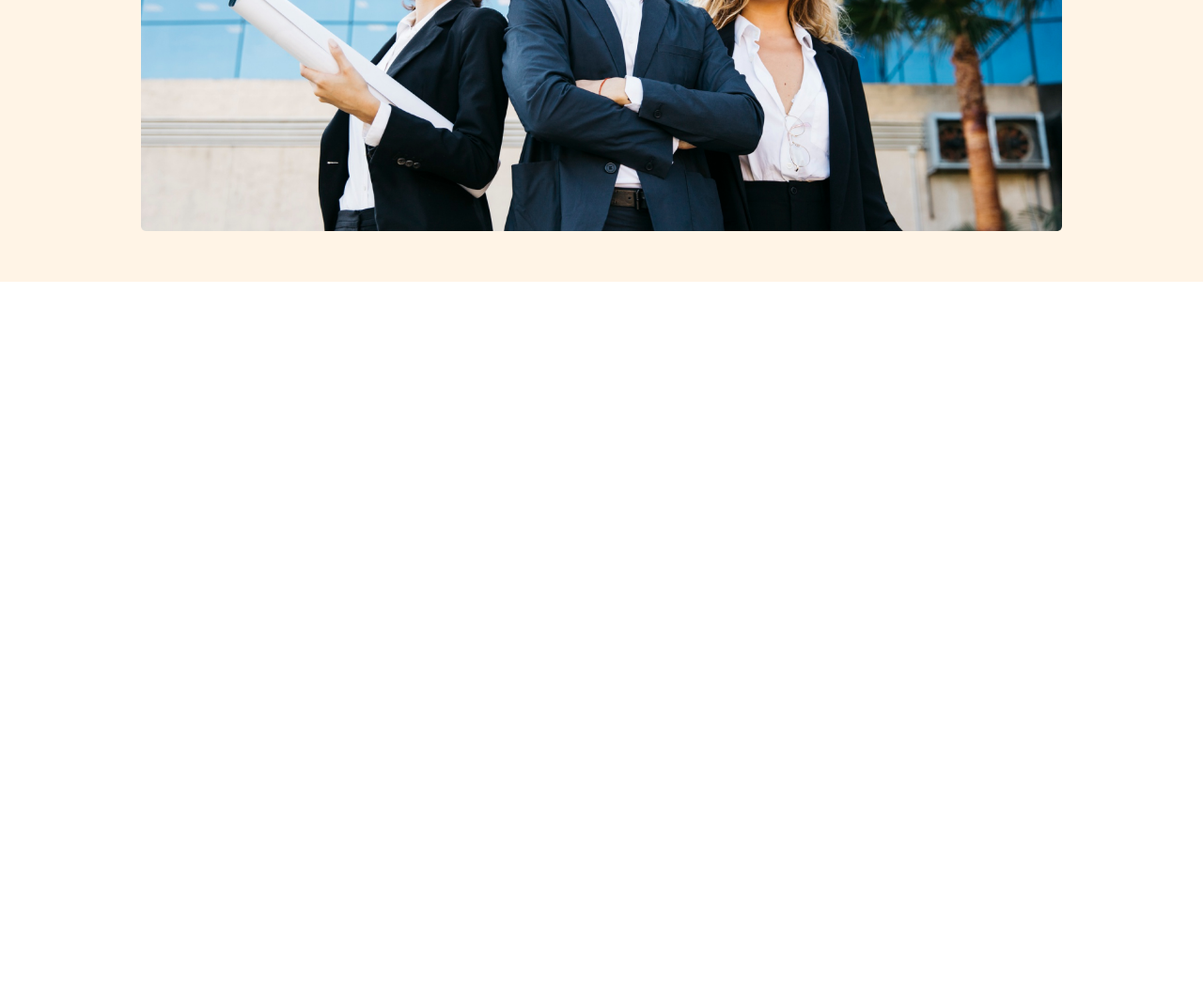
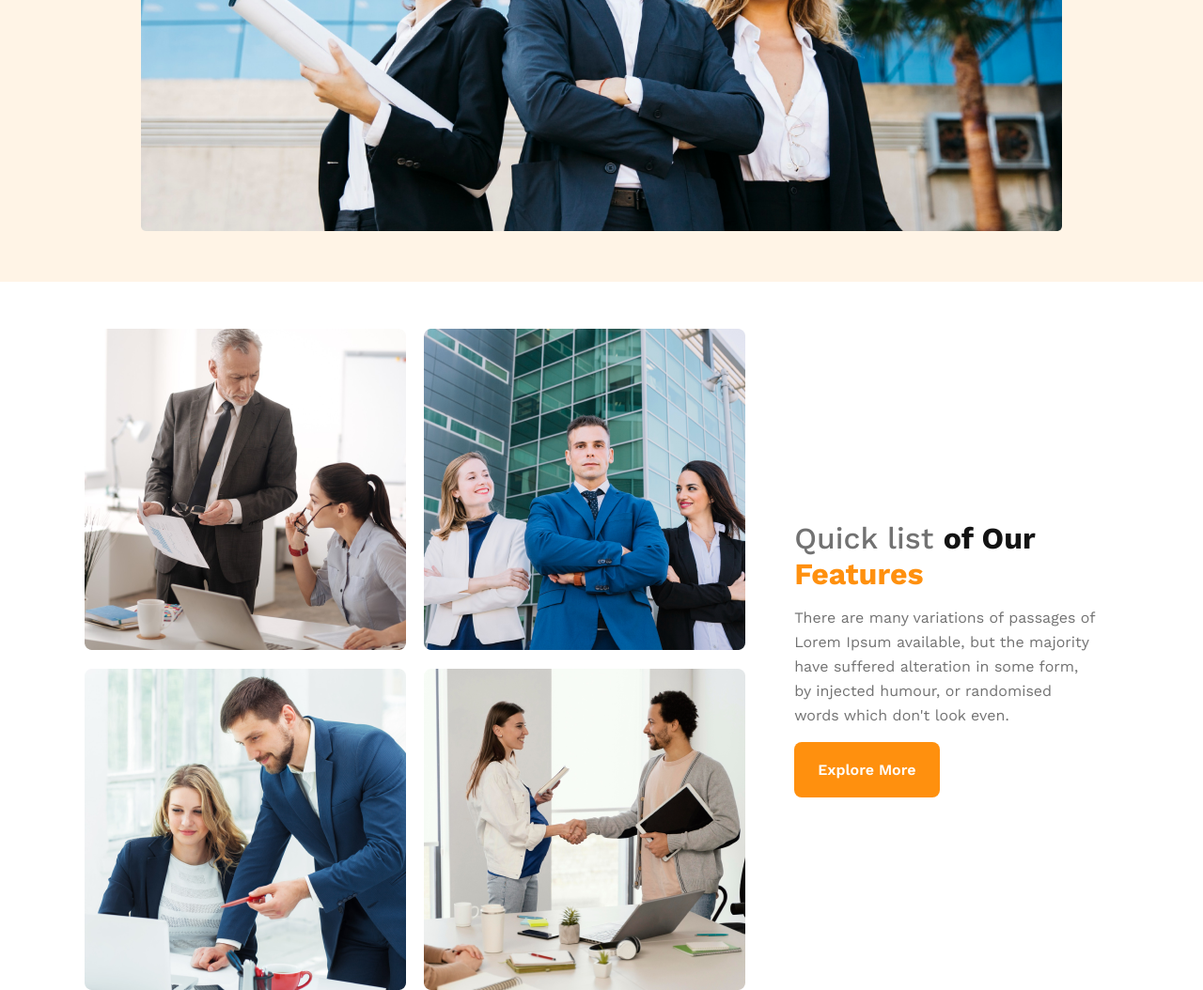
Before and after one commit to MD-Golam-Mursalin/modern_architects, a plain HTML site: page index.html in a window 1280 px wide. Shown: the part 758-1812 px from the top of the page at 94% size. Before the commit the page ends 1058 px from the top, so only its background shows below. Drawn offline with nearby package versions, Linux system fonts and the light colour scheme.

Commit message:
features content added

```diff
--- a/index.html
+++ b/index.html
@@ -27,7 +27,8 @@
         <div class="banner">
             <div class="banner-content">
                 <h1 class="banner-title">Brand New Group of Architects</h1>
-            <p class="banner-description">There are many variations of passages of Lorem Ipsum available, but the majority have suffered alteration
+                <p class="banner-description">There are many variations of passages of Lorem Ipsum available, but the
+                    majority have suffered alteration
                     in some form, by injected humour, or randomised words which don't look even</p>
                 <button class="primary-btn">Explore More</button>
             </div>
@@ -38,6 +39,27 @@
 
     <main>
 
+        <section class="teams-container">
+            <div class="teams-img-container">
+                <img src="images/team1.png" alt="">
+                <img src="images/team2.png" alt="">
+                <img src="images/team3.png" alt="">
+                <img src="images/team4.png" alt="">
+
+            </div>
+
+            <div class="teams-content">
+                <h3 class="teams-title">Quick list
+                 <span class="title-of">of Our </span><span class="title-features">Features</span></h3>
+                <p class="teams-description">
+                    There are many variations of passages of Lorem Ipsum available,
+                    but the majority have suffered alteration in some form, by injected humour, or randomised words which don't look even.
+                </p>
+                <button class="primary-btn">Explore More</button>
+
+            </div>
+        </section>
+
     </main>
 
 </body>
--- a/style.css
+++ b/style.css
@@ -6,6 +6,7 @@
 header {
     background: rgba(255, 144, 14, 0.1);
     padding: 50px 150px;
+    margin-bottom: 50px;
 
 }
 
@@ -79,6 +80,53 @@ nav li a {
 .banner img{
     width: 100%;
 }
+
+main{
+    max-width: 1100px;
+    margin: 0 auto;
+}
+.teams-container{
+    display: flex;
+    align-items: center;
+    gap:2rem;
+}
+
+.teams-img-container{
+    display: grid;
+    grid-template-columns: repeat(2,1fr);
+    gap:1.2rem;
+}
+.teams-content{
+    padding: 20px;
+}
+
+.teams-title{
+    font-weight: 500;
+    font-size: 2rem;
+    margin-bottom: 15px;
+    color:rgb(114, 114, 114);
+}
+
+.teams-description{
+color: rgb(114, 114, 114);
+font-size: 1rem;
+font-weight: 400;
+line-height: 26px;
+margin-bottom: 15px;
+}
+
+.title-of{
+    color:rgb(19, 19, 19);
+    font-weight: 700;
+
+}
+.title-features{
+    color:rgb(255, 144, 14);
+    font-weight: 700;
+}
+
+
+
 /* responsive for mobile device */
 
 @media screen and (max-width:576px) {
```
Lines whose indentation alone changed are shown as unchanged.
